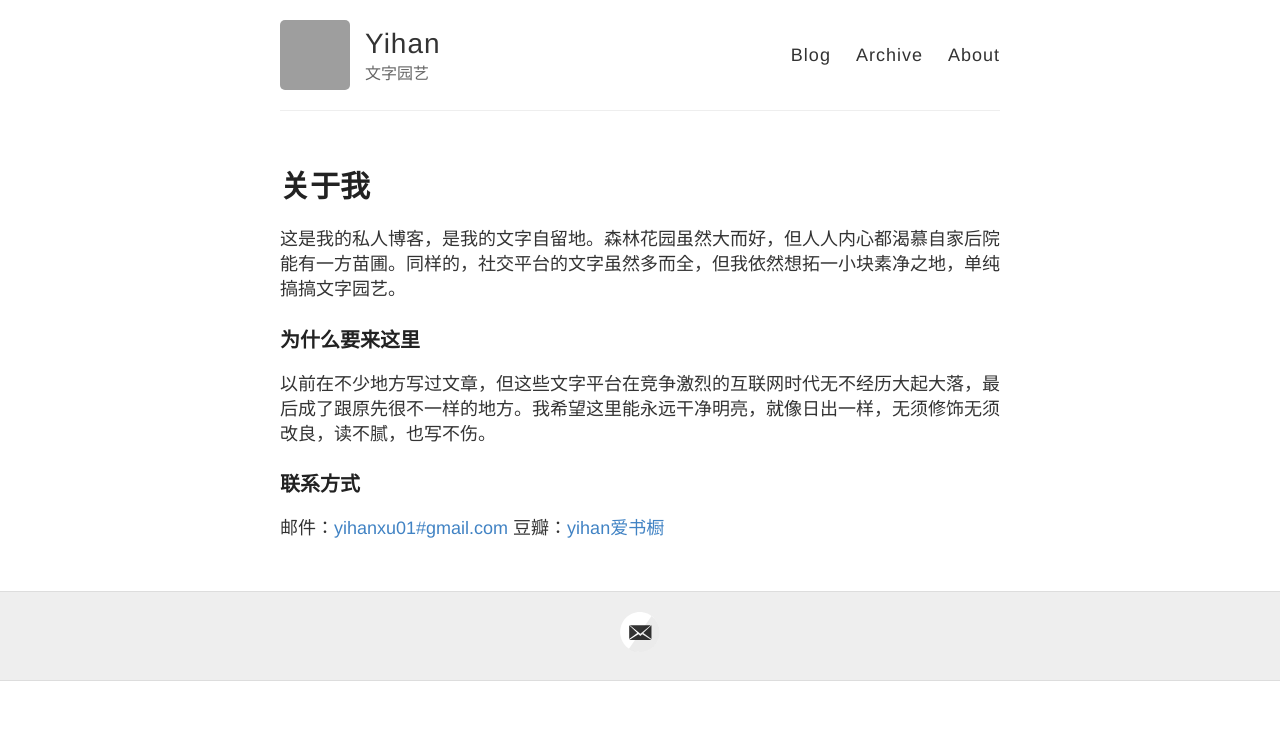
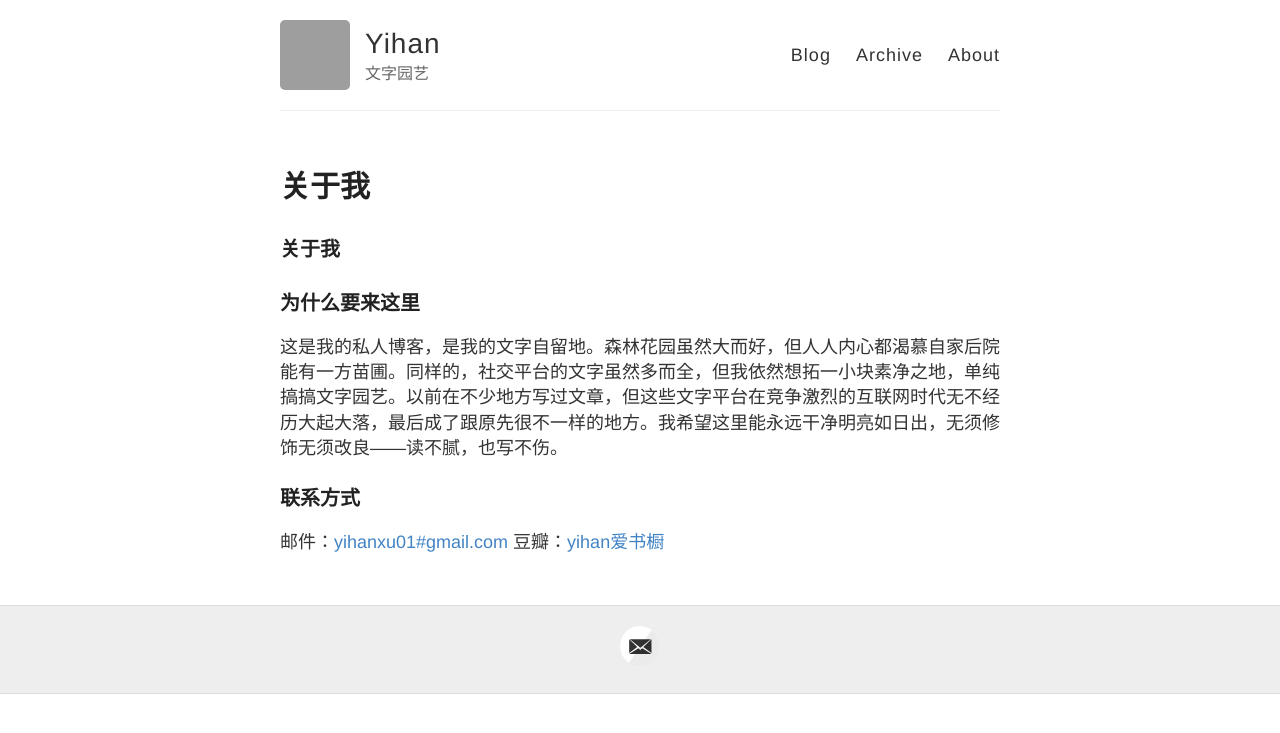
Before and after one commit to yihanxu/yihanxu.github.io, a Jekyll site: the page built from about.md, in a window 1280 px wide. Shown: the top 733 px of the page. Built offline with Jekyll 4.4.1, drawn with Linux system fonts in a browser that asks for light colours; our own code applies the rules of GitHub Pages for plain Markdown files; grey boxes are pictures that could not be loaded.

Commit message:
Update about.md

```diff
--- a/about.md
+++ b/about.md
@@ -1,14 +1,14 @@
 ---
 layout: page
-title: 关于我
+title:
 permalink: /about/
 ---
 
-这是我的私人博客，是我的文字自留地。森林花园虽然大而好，但人人内心都渴慕自家后院能有一方苗圃。同样的，社交平台的文字虽然多而全，但我依然想拓一小块素净之地，单纯搞搞文字园艺。
+### 关于我
+
 
 ### 为什么要来这里
-
-以前在不少地方写过文章，但这些文字平台在竞争激烈的互联网时代无不经历大起大落，最后成了跟原先很不一样的地方。我希望这里能永远干净明亮，就像日出一样，无须修饰无须改良，读不腻，也写不伤。
+这是我的私人博客，是我的文字自留地。森林花园虽然大而好，但人人内心都渴慕自家后院能有一方苗圃。同样的，社交平台的文字虽然多而全，但我依然想拓一小块素净之地，单纯搞搞文字园艺。以前在不少地方写过文章，但这些文字平台在竞争激烈的互联网时代无不经历大起大落，最后成了跟原先很不一样的地方。我希望这里能永远干净明亮如日出，无须修饰无须改良——读不腻，也写不伤。
 
 ### 联系方式
 
```
